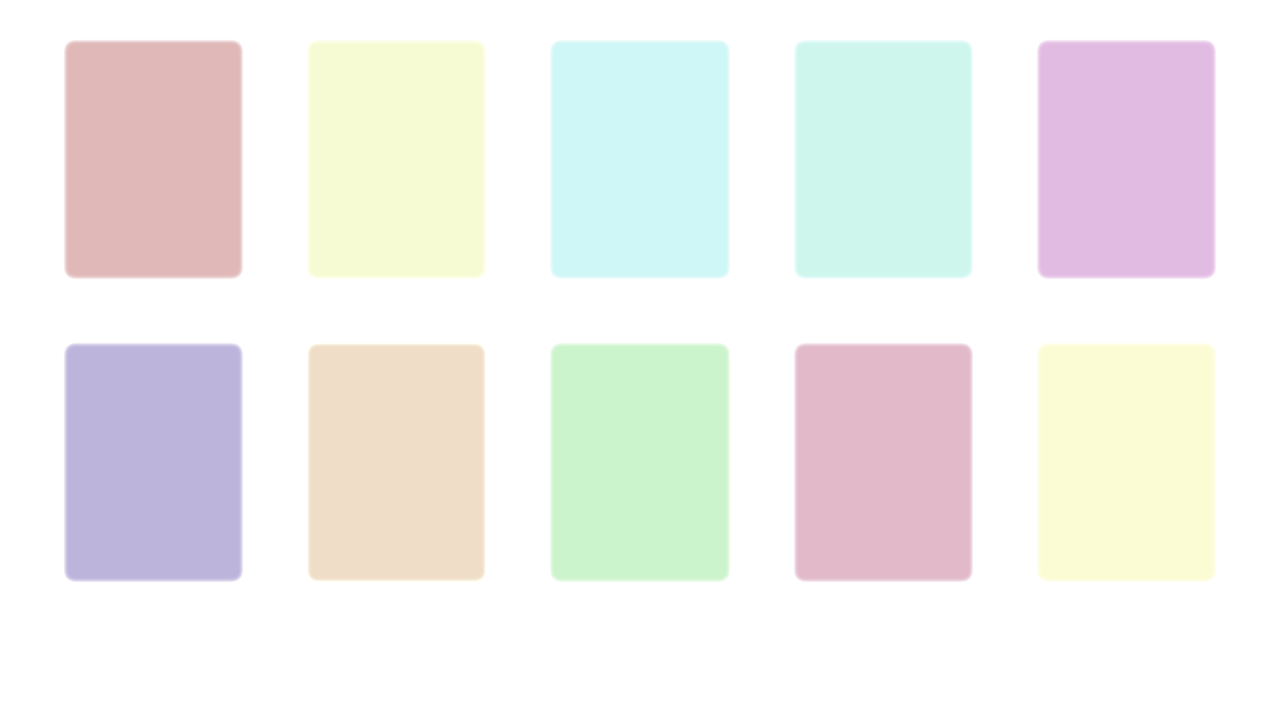
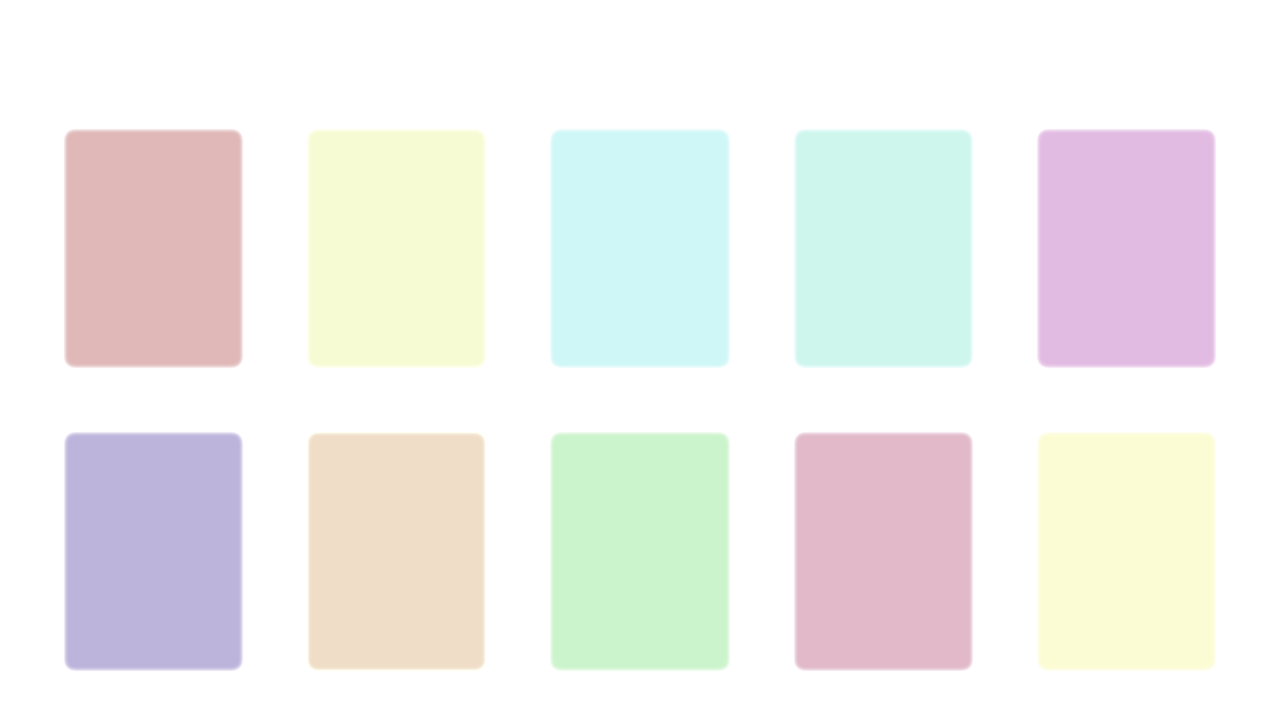
Before and after one commit to TGianella/view-transition-demo, a Next.js app: page /shuffle in a window 1280 px wide. Shown: the top 710 px of the page. Built offline with nearby package versions, Linux system fonts and the light colour scheme.

Commit message:
fix shuffle centering

```diff
--- a/src/app/index.css
+++ b/src/app/index.css
@@ -51,7 +51,6 @@ header {
 .cards-list {
   display: grid;
   width: 100vw;
-  max-height: 80vh;
   padding: 5vh 5vw;
   box-sizing: border-box;
   grid-template-columns: repeat(5, 1fr);
@@ -141,3 +140,10 @@ button:focus-visible {
   padding-top: 4px;
   flex: 1;
 }
+
+.shuffle {
+  display: grid;
+  place-items: center;
+  width: 100vw;
+  height: 100vh;
+}
--- a/src/app/shuffle/page.tsx
+++ b/src/app/shuffle/page.tsx
@@ -12,7 +12,9 @@ export default function Shuffle() {
             <style global jsx>{customTransition}</style>
             <style global jsx>{staticHeader}</style>
             <style global jsx>{shuffle}</style>
-            <App withTransition withShuffle viewTransitionNames={{card: true, feature: false }}/>
+            <div className="shuffle">
+                <App withTransition withShuffle viewTransitionNames={{card: true, feature: false }}/>
+            </div>
         </>
     );
 }
--- a/src/app/shuffle/shuffle.styled.ts
+++ b/src/app/shuffle/shuffle.styled.ts
@@ -12,8 +12,4 @@ export const shuffle = css.global`
     .card {
         box-shadow: none;
     }
-
-    .cards-list {
-        padding: 5vh 5vw;
-    }
 `
```
